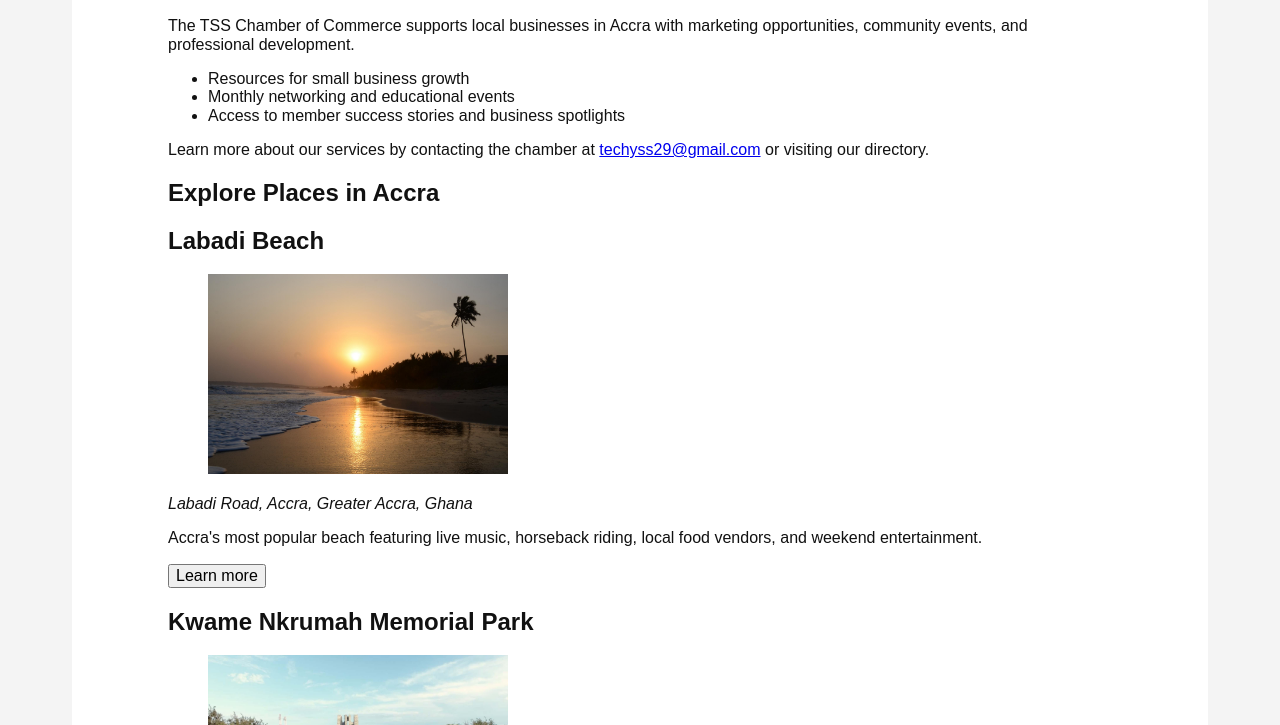
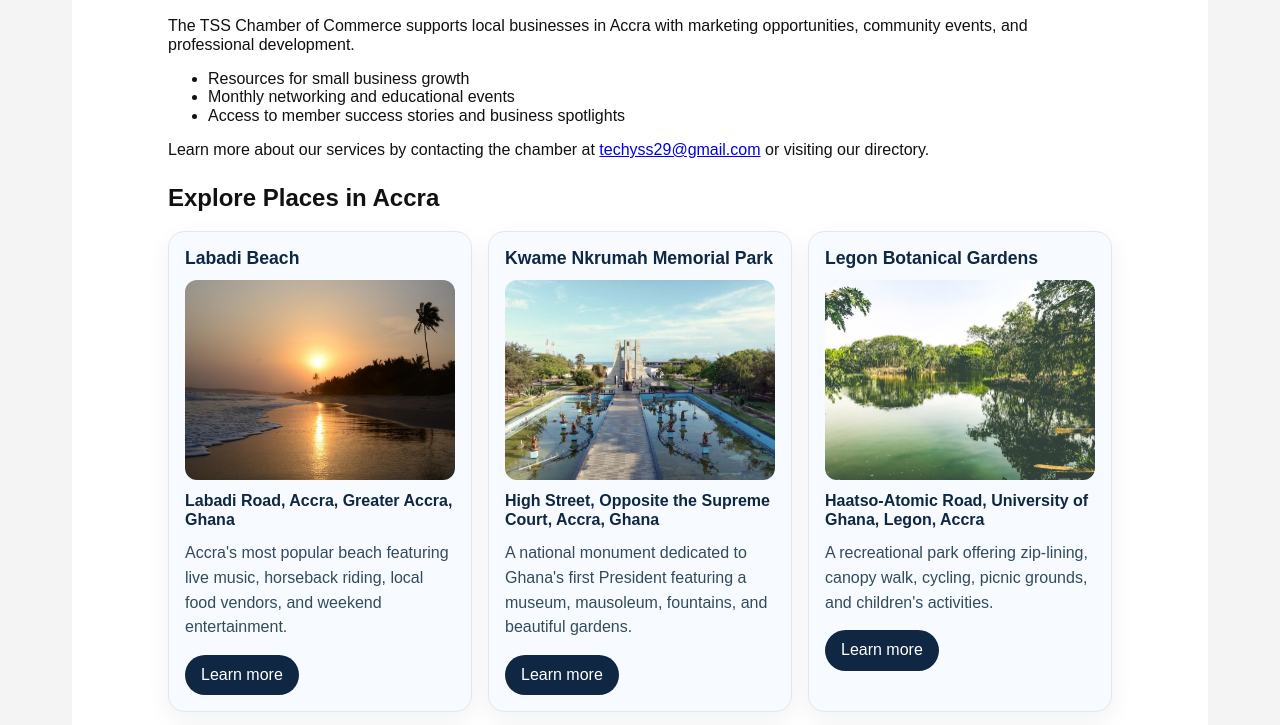
Before and after one commit to Ewudzie/wdd231, a plain HTML site: page chamber/discover.html in a window 1280 px wide. Shown: the part 218-943 px from the top of the page. Drawn offline with Linux system fonts and the light colour scheme.

Commit message:
worked on discovery page small and large css using grid template

```diff
--- a/chamber/styles/large.css
+++ b/chamber/styles/large.css
@@ -1,3 +1,34 @@
+@media (min-width: 641px) and (max-width: 1024px) {
+    #places-list {
+        grid-template-columns: repeat(2, minmax(0, 1fr));
+        grid-template-areas:
+            "card1 card2"
+            "card3 card3"
+            "card4 card5"
+            "card6 card7"
+            "card8 card8";
+    }
+
+    .place-card:nth-child(3),
+    .place-card:nth-child(8) {
+        grid-column: span 2;
+    }
+}
+
+@media (min-width: 1025px) {
+    #places-list {
+        grid-template-columns: repeat(3, minmax(0, 1fr));
+        grid-template-areas:
+            "card1 card2 card3"
+            "card4 card5 card6"
+            "card7 card8 card8";
+    }
+
+    .place-card:nth-child(8) {
+        grid-column: span 2;
+    }
+}
+
 @media (min-width: 821px) {
     .hero {
         min-height: 420px;
--- a/chamber/styles/small.css
+++ b/chamber/styles/small.css
@@ -115,6 +115,85 @@ nav a.active {
 
 main {
     padding: 0.75rem clamp(1rem, 8vw, 6rem) 1.5rem;
+}
+
+#places {
+    margin-top: 1.5rem;
+}
+
+#places-list {
+    display: grid;
+    gap: 1rem;
+    grid-template-areas:
+        "card1"
+        "card2"
+        "card3"
+        "card4"
+        "card5"
+        "card6"
+        "card7"
+        "card8";
+}
+
+.place-card {
+    padding: 1rem;
+    border-radius: 16px;
+    background-color: #f7fbff;
+    border: 1px solid #dce9f3;
+    box-shadow: 0 8px 24px rgba(15, 39, 66, 0.06);
+}
+
+.place-card:nth-child(1) { grid-area: card1; }
+.place-card:nth-child(2) { grid-area: card2; }
+.place-card:nth-child(3) { grid-area: card3; }
+.place-card:nth-child(4) { grid-area: card4; }
+.place-card:nth-child(5) { grid-area: card5; }
+.place-card:nth-child(6) { grid-area: card6; }
+.place-card:nth-child(7) { grid-area: card7; }
+.place-card:nth-child(8) { grid-area: card8; }
+
+.place-card h2 {
+    margin: 0 0 0.75rem;
+    color: #0f2742;
+    font-size: 1.1rem;
+}
+
+.place-card figure {
+    margin: 0 0 0.75rem;
+}
+
+.place-card img {
+    display: block;
+    width: 100%;
+    height: 200px;
+    object-fit: cover;
+    border-radius: 12px;
+}
+
+.place-card address {
+    margin-bottom: 0.75rem;
+    font-style: normal;
+    font-weight: 700;
+    color: #0f2742;
+}
+
+.place-card p {
+    margin: 0 0 0.9rem;
+    color: #334b5c;
+    line-height: 1.55;
+}
+
+.place-card button {
+    border: none;
+    border-radius: 999px;
+    padding: 0.7rem 1rem;
+    background-color: #0f2742;
+    color: #ffffff;
+    cursor: pointer;
+}
+
+.place-card button:hover {
+    background-color: #12304d;
 }
 
 .hero {
@@ -255,7 +334,7 @@ main {
 .summary-value {
     color: #334b5c;
     text-align: right;
-    word-break: break-word;
+    overflow-wrap: anywhere;
 }
 
 .thankyou-message {
```
